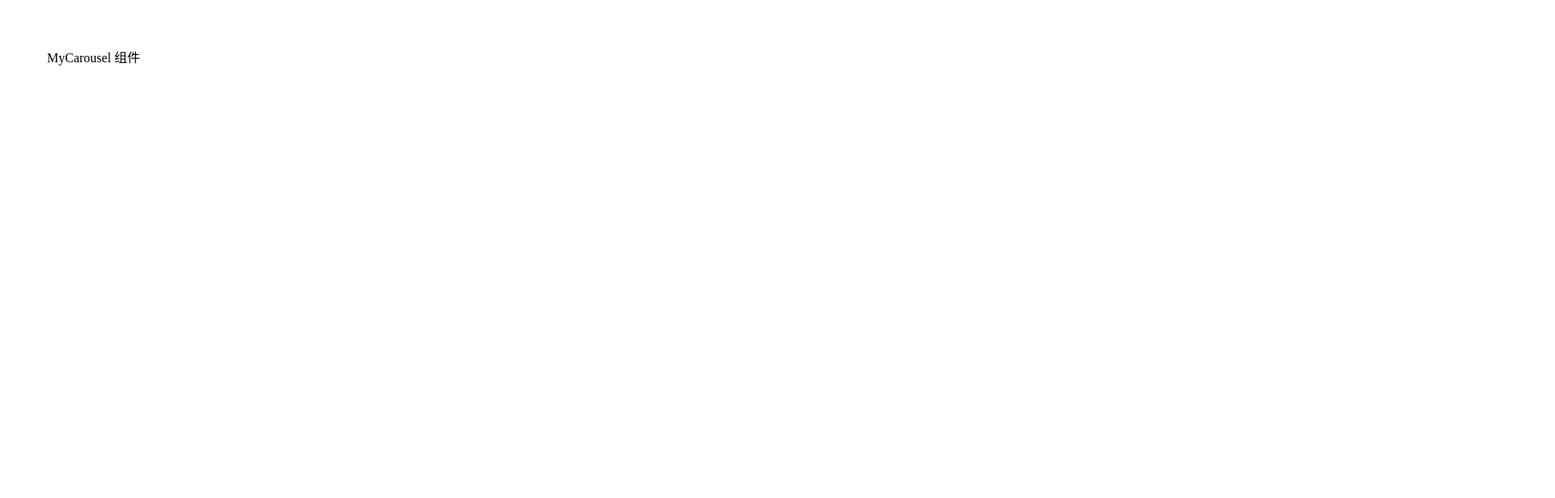
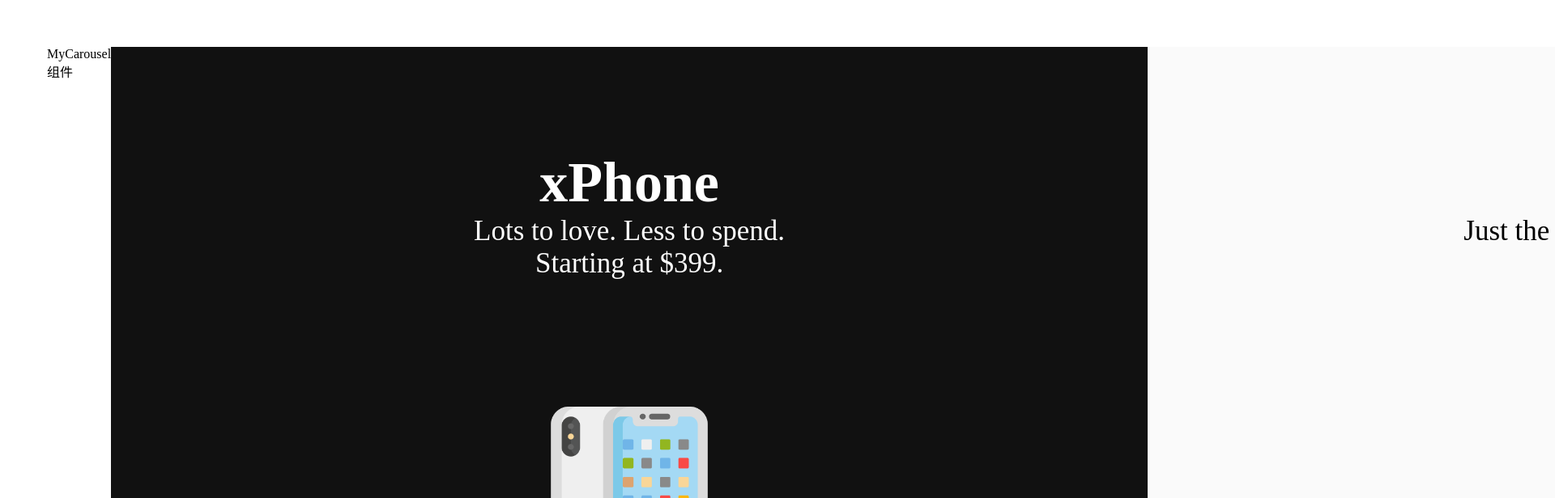
Before and after one commit to wuying052/some-buy, a React (Create React App) app: page /other in a window 1280 px wide. Shown: the top 616 px of the page at 81% size, 1920 px wide, since content can reach past the window. Built offline with nearby package versions, Linux system fonts and the light colour scheme.

Commit message:
引入sass文件依赖，及TS依赖

```diff
--- a/src/App.jsx
+++ b/src/App.jsx
@@ -1,5 +1,4 @@
 import './App.css'
-import HomePage from './view/index'
 import routers from './router';    // 路由文件
 import { Routes, Link, Route } from 'react-router-dom';    // 路由插件
 
--- /dev/null
+++ b/src/view/common.scss
@@ -0,0 +1,17 @@
+.home{
+  padding: 50px;
+}
+.carousel{
+  height: 300px;
+  width: 300px;
+}
+.flex-page{
+  display: flex;
+  padding: 50px;
+  .page-left{
+    width: 300px;
+  }
+  .page-right{
+    flex: 1;
+  }
+}
--- a/src/view/index.css
+++ /dev/null
@@ -1,8 +0,0 @@
-.home{
-  padding: 50px;
-
-}
-.carousel{
-  height: 300px;
-  width: 300px;
-}
--- a/src/view/index.jsx
+++ b/src/view/index.jsx
@@ -1,16 +1,8 @@
-import './index.css'
-import { Routes, Route, useNavigate } from "react-router-dom";
-import MyCarousel from '../component/Carousel/index.tsx'
-import airpods from '../assets/airpods.png'
-import iphone from '../assets/iphone.png'
-import tablet from '../assets/tablet.png'
+import './common.scss'
+import { useNavigate } from "react-router-dom";
 
 const HomePage = ()=>{
-  const arr1 = [
-    { title: 'xPhone',desc:'Lots to love. Less to spend.',prices:'Starting at $399.',style:{ color:'white',backgroundColor:'#101010'}, url: `url(${iphone})` },
-    { title: 'Tablet',desc:'Just the right amount of everything.',prices:'',style:{color:'black'}, url: `url(${tablet})` },
-    { title: 'Buy a Tablet or xPhone for college.Get arPods.',desc:'',prices:'',style:{color:'black'}, url: `url(${airpods})` }
-  ]
+
   const navigat = useNavigate()
   const goto = ()=>{
     navigat('other')
@@ -18,10 +10,7 @@
   return (
     <div className='home'>
       <div className='item'>
-        <div>
-          <a onClick={goto}>MyCarousel 组件</a>
-        </div>
-        <MyCarousel arr={arr1} />
+        <a onClick={goto}>组件</a>
       </div>
     </div>
   )
--- a/src/view/other/index.jsx
+++ b/src/view/other/index.jsx
@@ -1,15 +1,26 @@
 // import './index.css'
-import { Routes, Route } from "react-router-dom";
+// import { Routes, Route } from "react-router-dom";
+import MyCarousel from '../../component/Carousel/index.tsx'
+import airpods from '../../assets/airpods.png'
+import iphone from '../../assets/iphone.png'
+import tablet from '../../assets/tablet.png'
 
 const other = ()=>{
+  const arr1 = [
+    { title: 'xPhone',desc:'Lots to love. Less to spend.',prices:'Starting at $399.',style:{ color:'white',backgroundColor:'#101010'}, url: `url(${iphone})` },
+    { title: 'Tablet',desc:'Just the right amount of everything.',prices:'',style:{color:'black'}, url: `url(${tablet})` },
+    { title: 'Buy a Tablet or xPhone for college.Get arPods.',desc:'',prices:'',style:{color:'black'}, url: `url(${airpods})` }
+  ]
   return (
-    <div className='home'>
-      <div className='item'>
-        <div>
-          <a >MyCarousel 组件</a>
-        </div>
+    <div className='flex-page'>
+      <div className='page-left'>
+        <a >MyCarousel 组件</a>
+      </div>
+      <div className="page-right">
+        <MyCarousel arr={arr1} />
       </div>
     </div>
   )
 }
+
 export default other
```
Also changed, not shown: package.json (+7 -0 lines).
